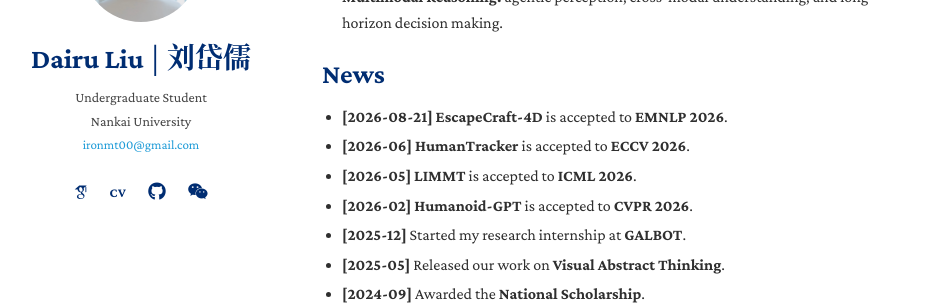
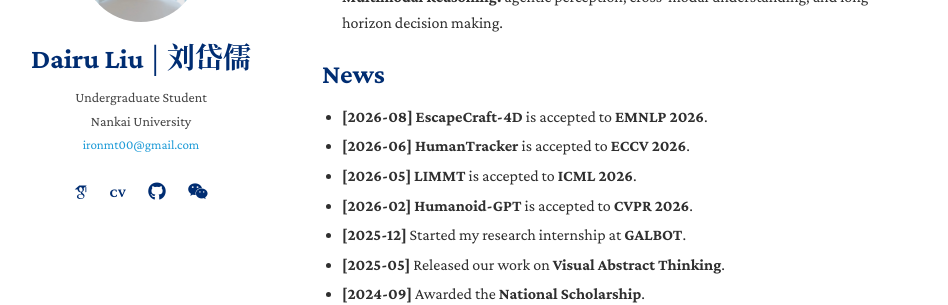
Before and after one commit to dairuliu/dairuliu.github.io, a Jekyll site: the page built from _pages/about.md, in a window 1280 px wide and 900 px high, scrolled down 458 px. Shown: the part 152-457 px from the top of the window, without its empty margins (172-1120 px from the left). Built offline with Jekyll 4.4.1, drawn with Linux system fonts in a browser that asks for light colours; some web fonts are replaced.

Commit message:
Use month-only news date

```diff
--- a/_pages/about.md
+++ b/_pages/about.md
@@ -26,7 +26,7 @@ My research focuses on building generalizable embodied agents that can perceive,
 
 ## News
 
-* **[2026-08-21]** **EscapeCraft-4D** is accepted to **EMNLP 2026**.
+* **[2026-08]** **EscapeCraft-4D** is accepted to **EMNLP 2026**.
 * **[2026-06]** **HumanTracker** is accepted to **ECCV 2026**.
 * **[2026-05]** **LIMMT** is accepted to **ICML 2026**.
 * **[2026-02]** **Humanoid-GPT** is accepted to **CVPR 2026**.
```
